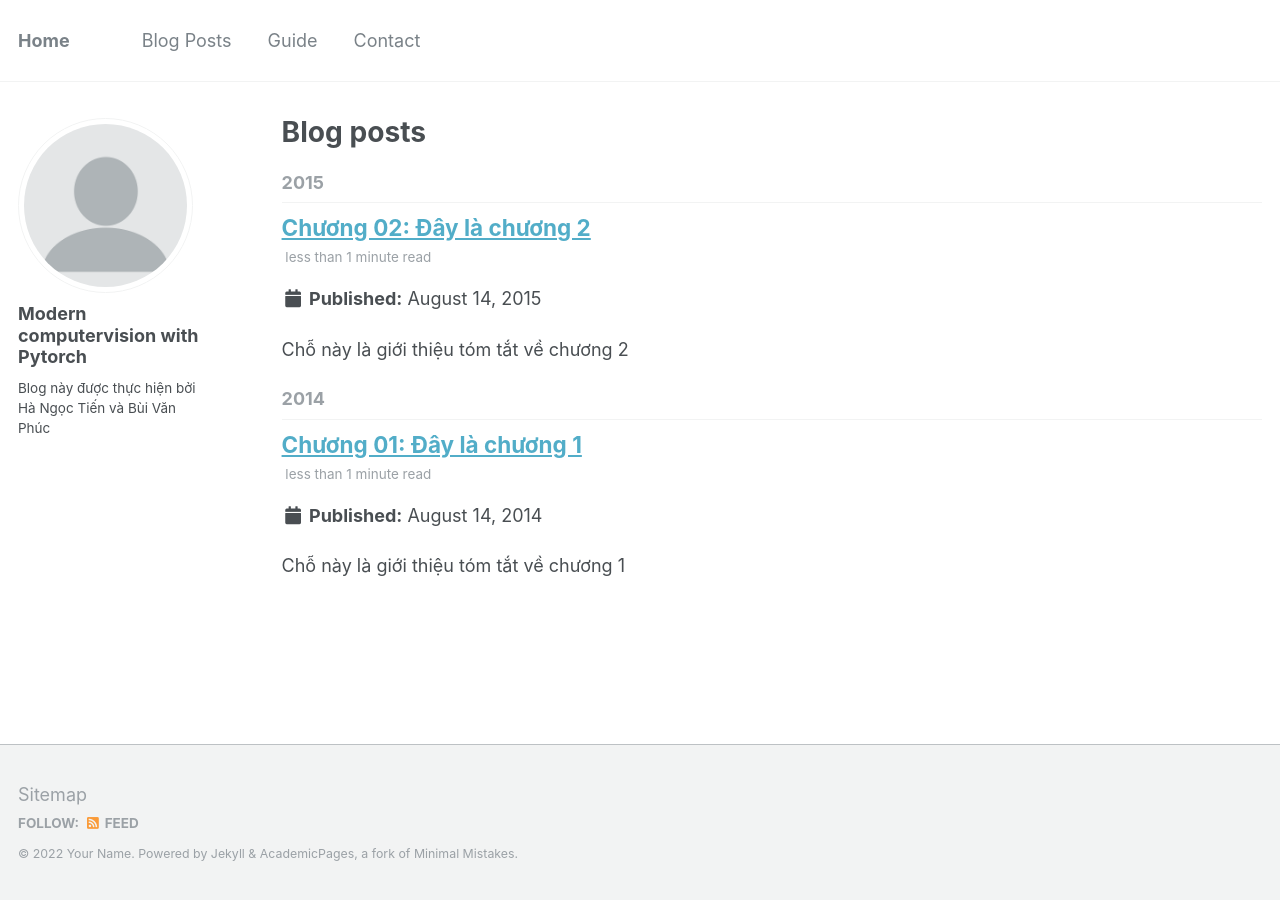
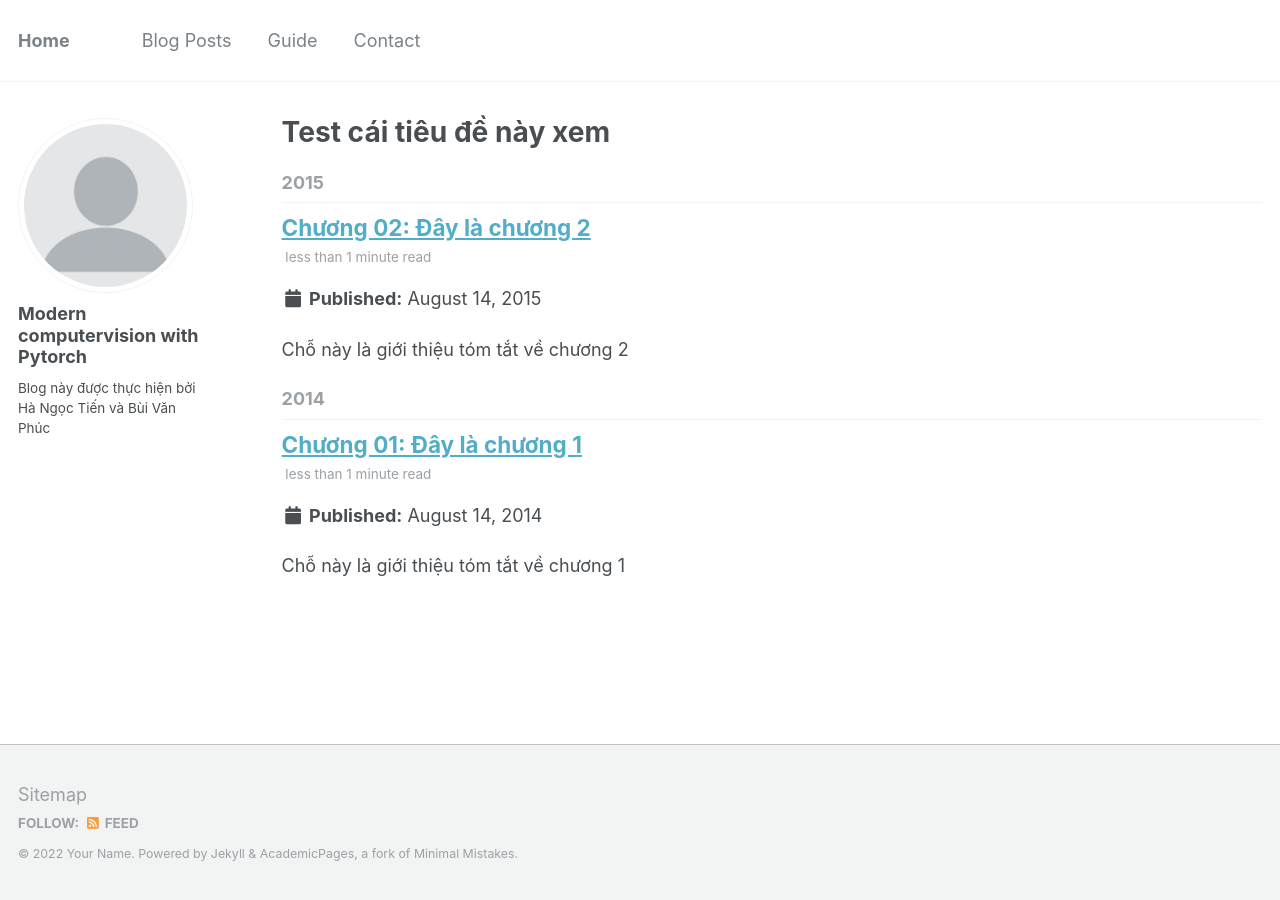
Before and after one commit to vanphuc-bui/MordenComputervision, a Jekyll site: the page built from _pages/year-archive.html, in a window 1280 px wide. Built offline with Jekyll 4.4.1, drawn with Linux system fonts in a browser that asks for light colours.

Commit message:
test blog

```diff
--- a/_pages/year-archive.html
+++ b/_pages/year-archive.html
@@ -1,7 +1,7 @@
 ---
 layout: archive
 permalink: /year-archive/
-title: "Blog posts"
+title: "Test cái tiêu đề này xem "
 author_profile: true
 redirect_from:
 - /wordpress/blog-posts/
```
Lines whose indentation alone changed are shown as unchanged.
